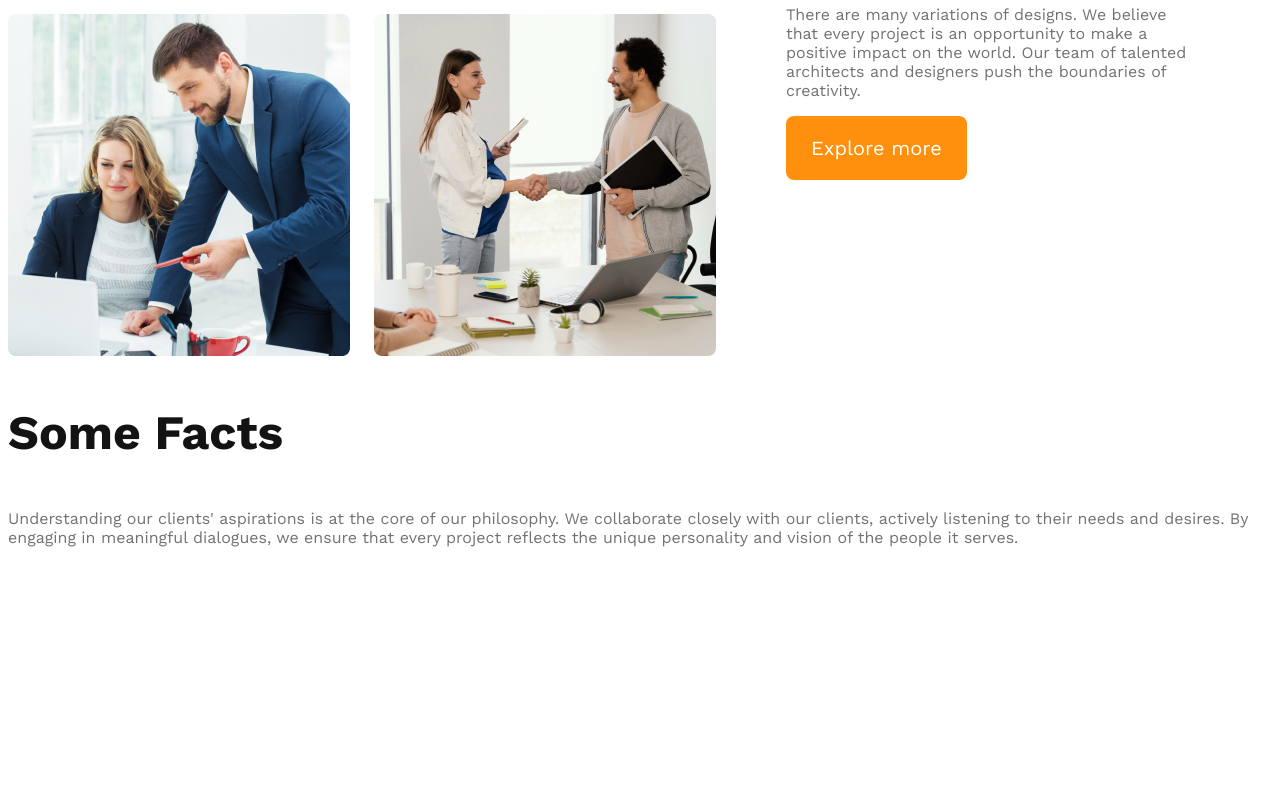
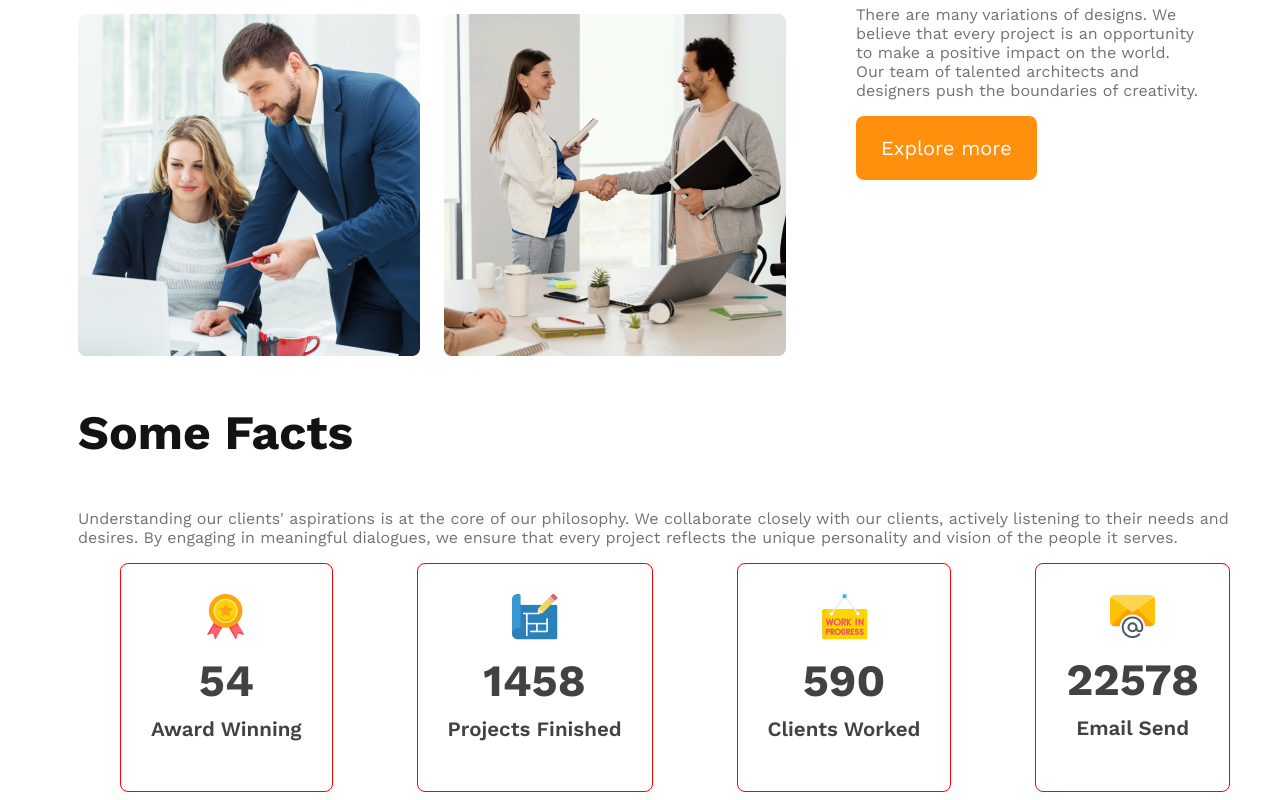
Before and after one commit to Rowshan-A-Tripti/architect, a plain HTML site: page index.html in a window 1280 px wide. Shown: the part 1422-2222 px from the top of the page. Before the commit the page ends 1985 px from the top, so only its background shows below. Drawn offline with nearby package versions, Linux system fonts and the light colour scheme.

Commit message:
added more files

```diff
--- a/index.html
+++ b/index.html
@@ -32,7 +32,7 @@
         </div>
 
     </header>
-    <main>
+    <main class="main">
         <section class="teams-container">
             <div class="teams-img-container">
                 <img src="images/team1.png" alt="">
@@ -54,6 +54,28 @@
         <section class="facts">
             <h3 class="facts-title">Some Facts</h3>
             <p class="facts-description">Understanding our clients' aspirations is at the core of our philosophy. We collaborate closely with our clients, actively listening to their needs and desires. By engaging in meaningful dialogues, we ensure that every project reflects the unique personality and vision of the people it serves.</p>
+            <div class="facts-card-container">
+                <div class="card">
+                    <img src="images/icons/ribon.png" alt="">
+                    <h2 class="card-stats">54</h2>
+                    <p class="card-title">Award Winning</p>
+                </div>
+                <div class="card">
+                    <img src="images/icons/projects.png" alt="">
+                    <h2 class="card-stats">1458</h2>
+                    <p class="card-title">Projects Finished</p>
+                </div>
+                <div class="card">
+                    <img src="images/icons/customers.png" alt="">
+                    <h2 class="card-stats">590</h2>
+                    <p class="card-title">Clients Worked</p>
+                </div>
+                <div class="card">
+                    <img src="images/icons/email.png" alt="">
+                    <h2 class="card-stats">22578</h2>
+                    <p class="card-title">Email Send</p>
+                </div>
+            </div>
         </section>
 
     </main>
--- a/styleme/style.css
+++ b/styleme/style.css
@@ -78,7 +78,7 @@ nav li a{
 
 .main{
     max-width: 1440px;
-    margin: 70px auto;
+    margin-left: 70px;
 }
 
 .teams-container{
@@ -113,6 +113,41 @@ nav li a{
     color:#727272;
 }
 
+.facts-title{
+    font-size: 3rem;
+    font-weight: 700;
+    color: #131313;
+}
+.facts-description{
+
+    color: #727272;
+}
+
+.facts-card-container{
+    display:flex;
+    justify-content: space-around;
+}
+
+.facts-card-container .card{
+    border-radius: 8px;
+    border: 1px solid red;
+    text-align: center;
+    padding: 30px;
+}
+
+.facts-card-container .card-title{
+    font-weight: 600;
+    color: #424242;
+    font-size: 1.28rem;
+    margin-top: 5px;
+}
+.facts-card-container .card-stats{
+    font-size: 2.8rem;
+    color: #424242;
+    margin-top: 10px;
+    margin-bottom: 10px;
+}
+
 @media screen and (max-width: 576px) {
     header{
         padding: 20px;
@@ -126,14 +161,6 @@ nav li a{
         grid-template-columns: 1fr;
     }
 }
-.facts-title{
-    font-size: 3rem;
-    font-weight: 700;
-    color: #131313;
-}
-.facts-description{
-    color: #727272;
-}
 
 @media screen and (min-width: 576px) and (max-width: 960px){
     header{
```
